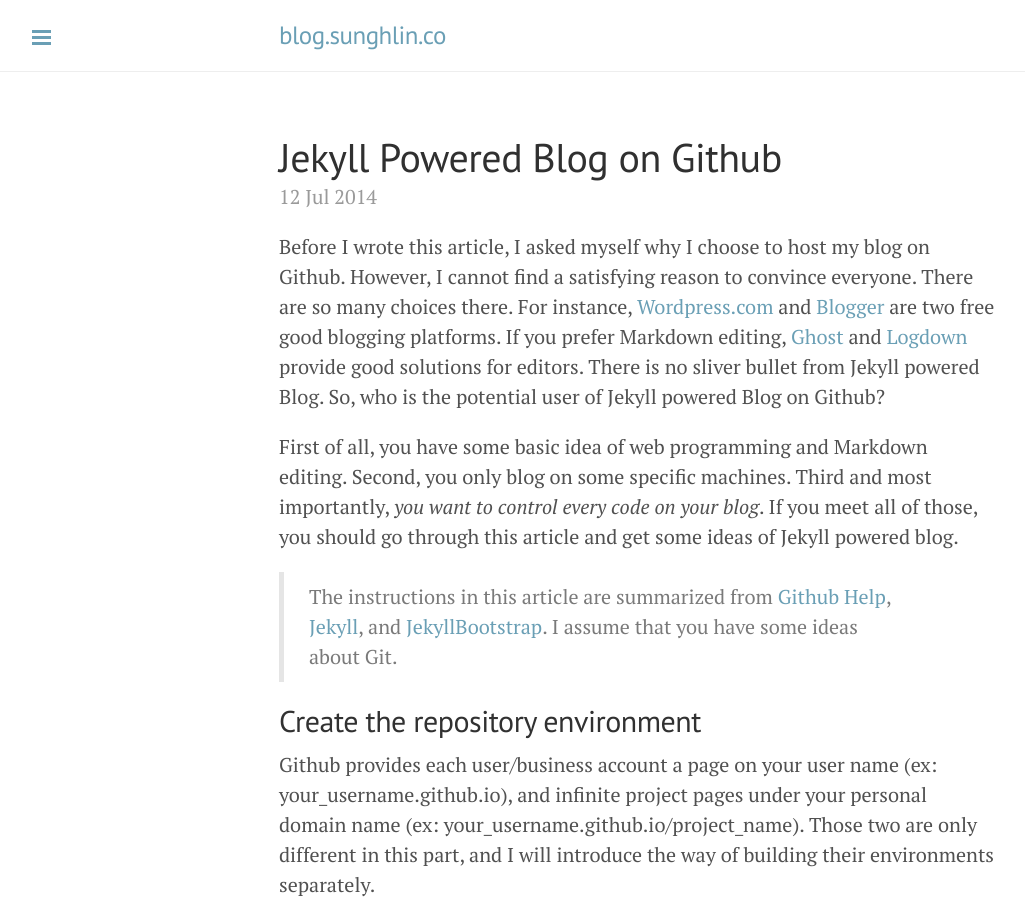
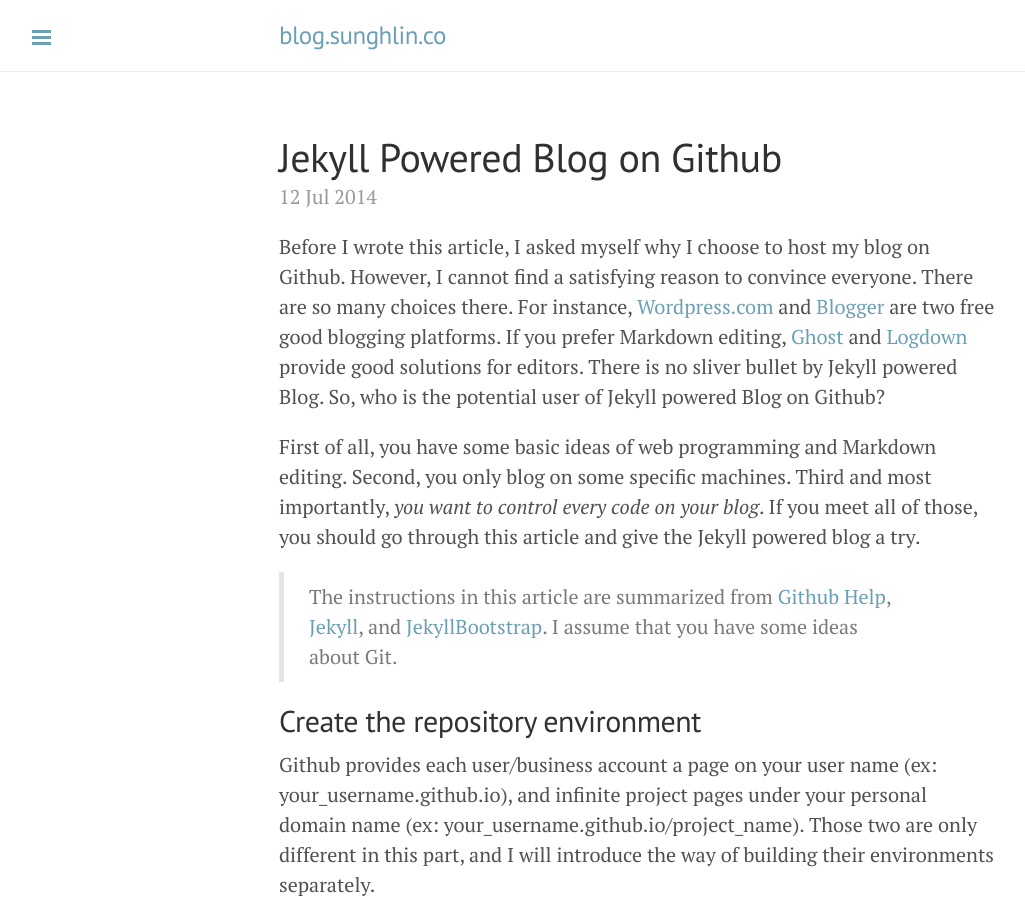
Before and after one commit to sunghlin/blog, a Jekyll site: the page built from _posts/2014-07-12-Jekyll-Powered-Blog-on-Github.md, in a window 1280 px wide and 900 px high. Shown: the whole window, without its empty margins (1-1026 px from the left). Built offline with Jekyll 4.4.1, drawn with Linux system fonts in a browser that asks for light colours.

Commit message:
Edit post

```diff
--- a/_posts/2014-07-12-Jekyll-Powered-Blog-on-Github.md
+++ b/_posts/2014-07-12-Jekyll-Powered-Blog-on-Github.md
@@ -5,9 +5,9 @@ keywords: Jekyll, blog, github
 quote:
 ---
 
-Before I wrote this article, I asked myself why I choose to host my blog on Github. However, I cannot find a satisfying reason to convince everyone. There are so many choices there. For instance, [Wordpress.com](http://www.wordpress.com) and [Blogger](https://www.blogger.com/) are two free good blogging platforms. If you prefer Markdown editing, [Ghost](https://ghost.org/) and [Logdown](http://logdown.com/) provide good solutions for editors. There is no sliver bullet from Jekyll powered Blog. So, who is the potential user of Jekyll powered Blog on Github?
+Before I wrote this article, I asked myself why I choose to host my blog on Github. However, I cannot find a satisfying reason to convince everyone. There are so many choices there. For instance, [Wordpress.com](http://www.wordpress.com) and [Blogger](https://www.blogger.com/) are two free good blogging platforms. If you prefer Markdown editing, [Ghost](https://ghost.org/) and [Logdown](http://logdown.com/) provide good solutions for editors. There is no sliver bullet by Jekyll powered Blog. So, who is the potential user of Jekyll powered Blog on Github?
 
-First of all, you have some basic idea of web programming and Markdown editing. Second, you only blog on some specific machines. Third and most importantly, *you want to control every code on your blog*. If you meet all of those, you should go through this article and get some ideas of Jekyll powered blog.
+First of all, you have some basic ideas of web programming and Markdown editing. Second, you only blog on some specific machines. Third and most importantly, *you want to control every code on your blog*. If you meet all of those, you should go through this article and give the Jekyll powered blog a try.
 
 <!--more-->
 
```
